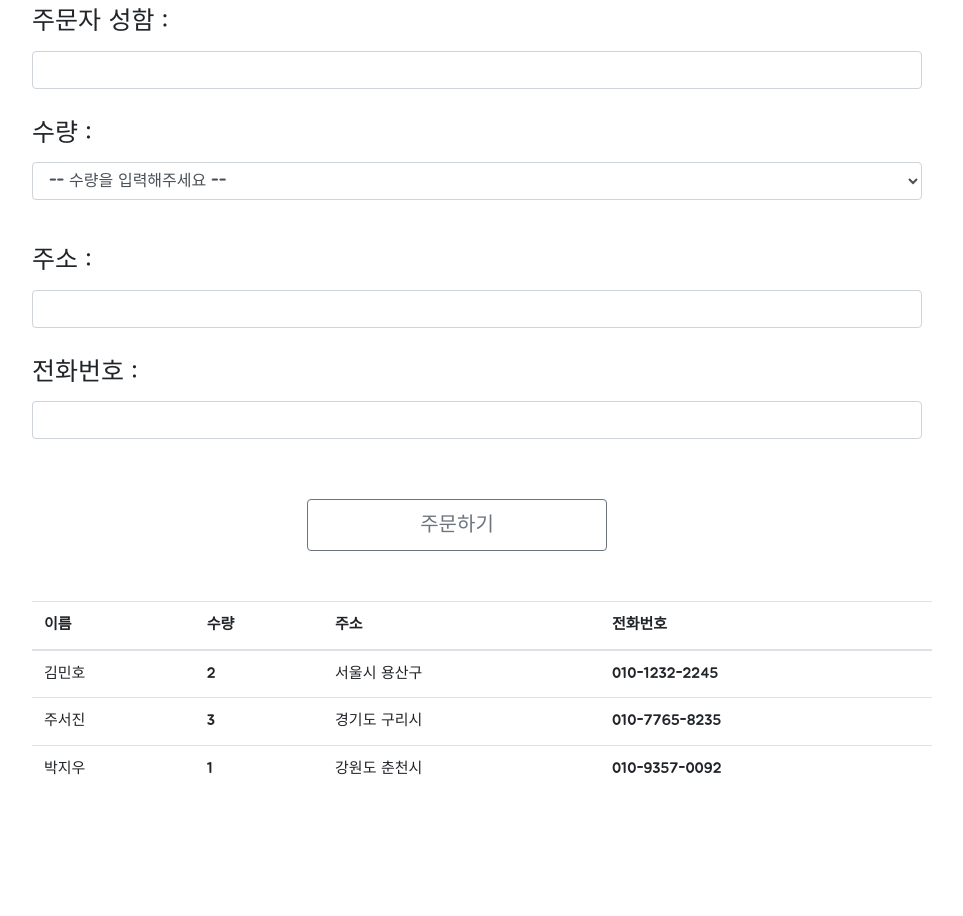
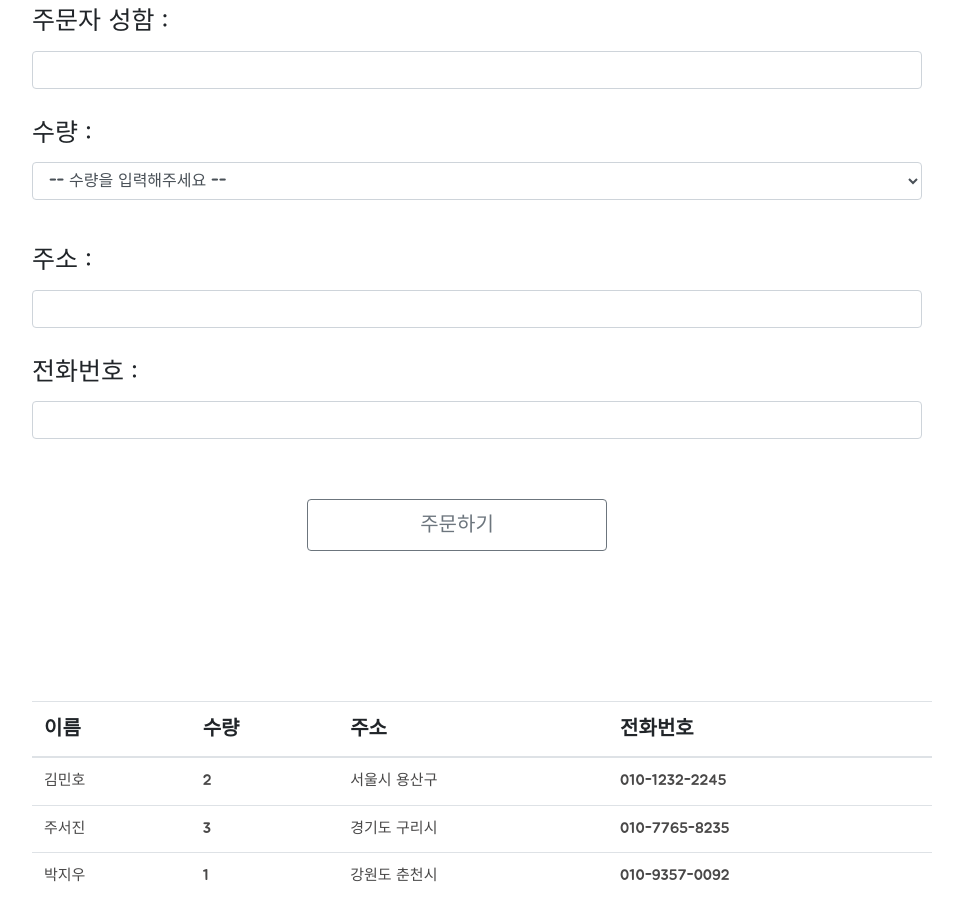
Before and after one commit to choiminjeong/homework, a plain HTML site: page index.html in a window 1280 px wide. Shown: the part 783-1699 px from the top of the page, without its empty margins (158-1121 px from the left). Before the commit the page ends 1591 px from the top, so only its background shows below. Drawn offline with nearby package versions, Linux system fonts and the light colour scheme.

Commit message:
order_manual

```diff
--- a/style.css
+++ b/style.css
@@ -67,5 +67,15 @@
     margin: 0 300px 0 275px ;
   }
   .order_manual {
+    margin: 150px 0 0 0;
+  }
+
+
+  .table > thead {
+    font-size: 20px;
+  }
+
+  .table > tbody {
     font-size: 15px;
+    color: rgb(73, 72, 72)
   }
```
